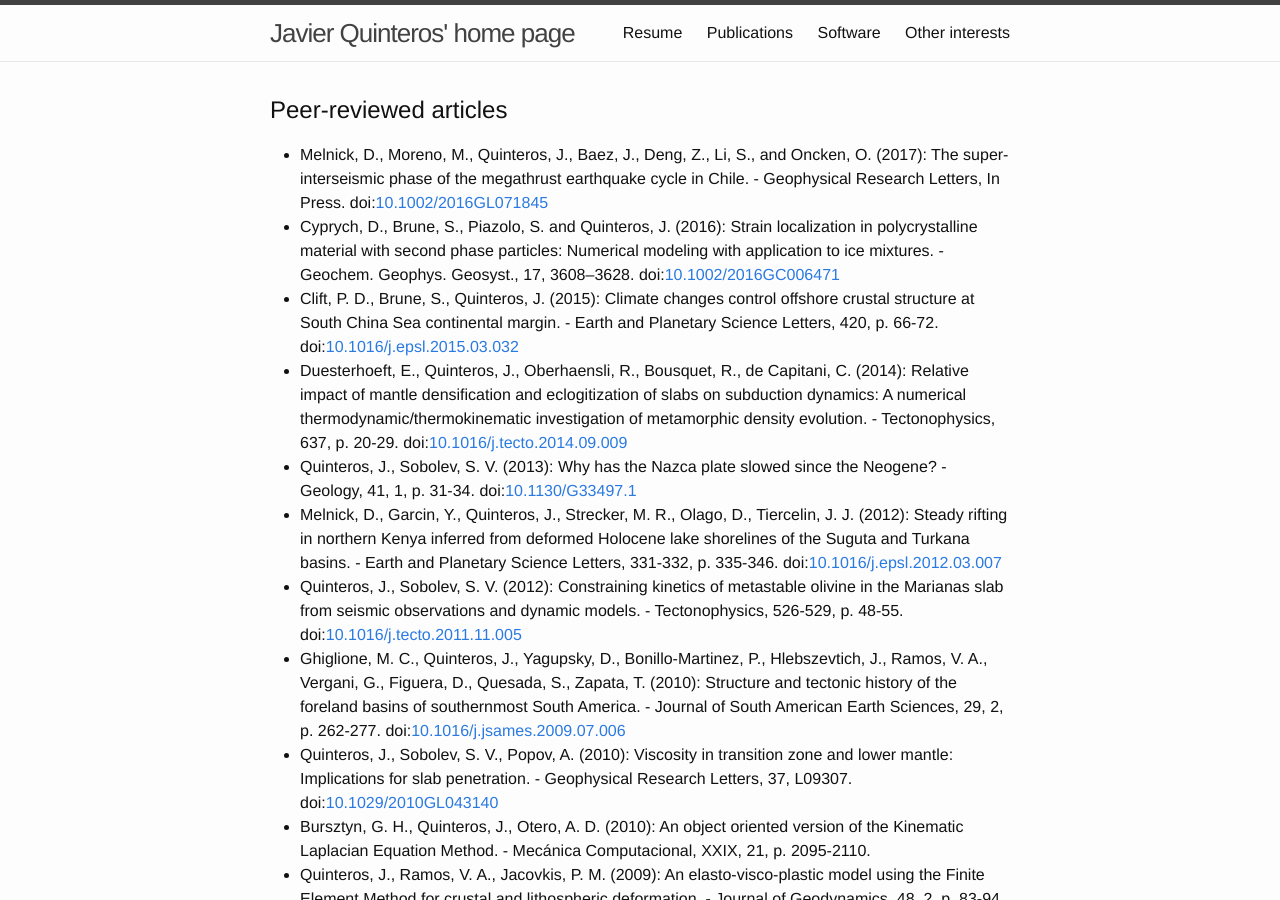
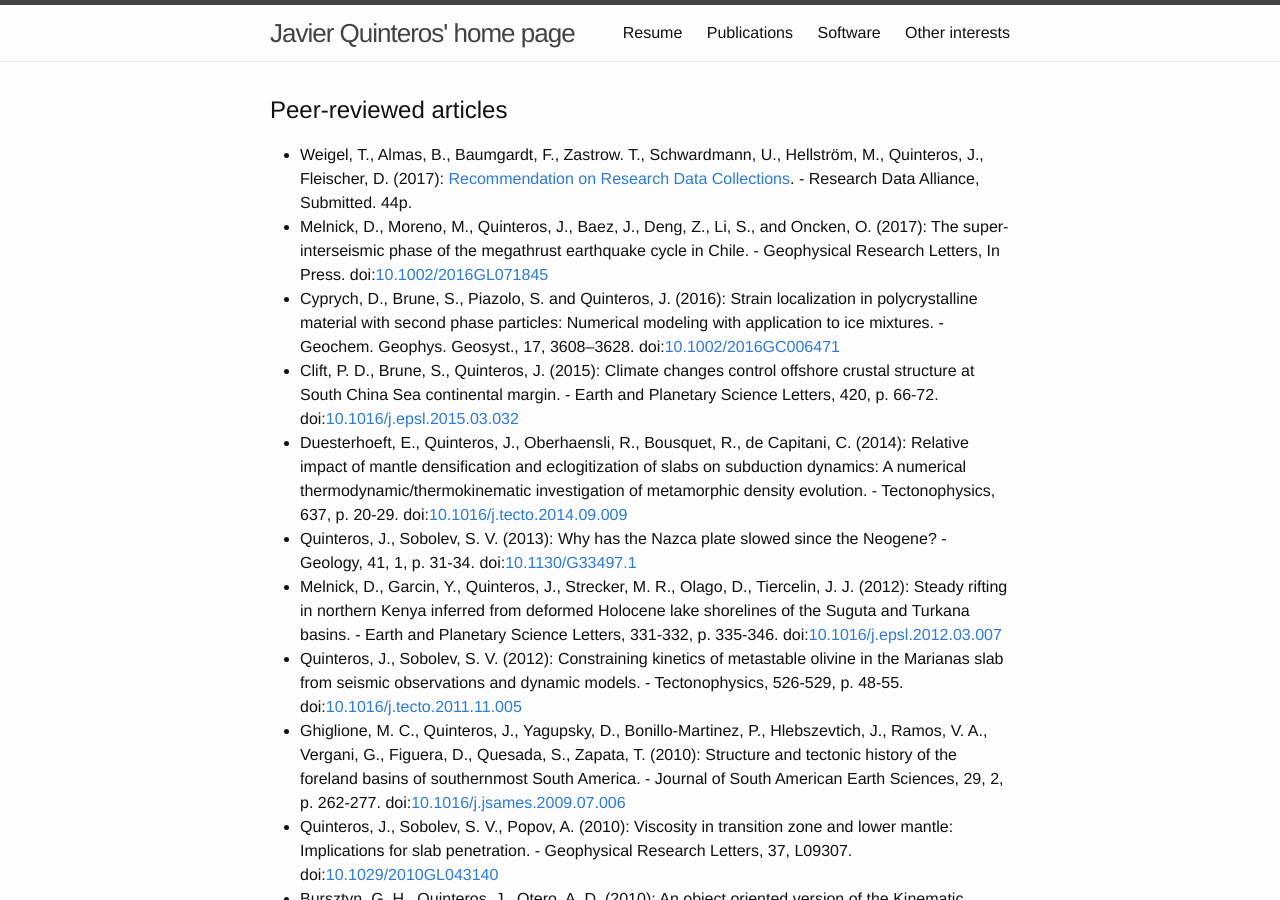
Before and after one commit to javiquinte/javiquinte.github.io, a Jekyll site: the page built from 3-publications.md, in a window 1280 px wide and 900 px high. Built offline with Jekyll 4.4.1, drawn with Linux system fonts in a browser that asks for light colours.

Commit message:
Add Recommendation on Research Data Collections.

```diff
--- a/3-publications.md
+++ b/3-publications.md
@@ -6,7 +6,7 @@ categories: publications
 
 Peer-reviewed articles
 ----------------------
-
+* Weigel, T., Almas, B., Baumgardt, F., Zastrow. T., Schwardmann, U., Hellström, M., Quinteros, J., Fleischer, D. (2017): [Recommendation on Research Data Collections](https://www.rd-alliance.org/system/files/rda-collections-recommendation_ref16102017.pdf). - Research Data Alliance, Submitted. 44p.
 * Melnick, D., Moreno, M., Quinteros, J., Baez, J., Deng, Z., Li, S., and Oncken, O. (2017): The super-interseismic phase of the megathrust earthquake cycle in Chile. - Geophysical Research Letters, In Press. doi:[10.1002/2016GL071845](http://doi.org/10.1002/2016GL071845)
 * Cyprych, D., Brune, S., Piazolo, S. and Quinteros, J. (2016): Strain localization in polycrystalline material with second phase particles: Numerical modeling with application to ice mixtures. - Geochem. Geophys. Geosyst., 17, 3608–3628. doi:[10.1002/2016GC006471](http://doi.org/10.1002/2016GC006471)
 * Clift, P. D., Brune, S., Quinteros, J. (2015): Climate changes control offshore crustal structure at South China Sea continental margin. - Earth and Planetary Science Letters, 420, p. 66-72. doi:[10.1016/j.epsl.2015.03.032](http://doi.org/10.1016/j.epsl.2015.03.032)
```
